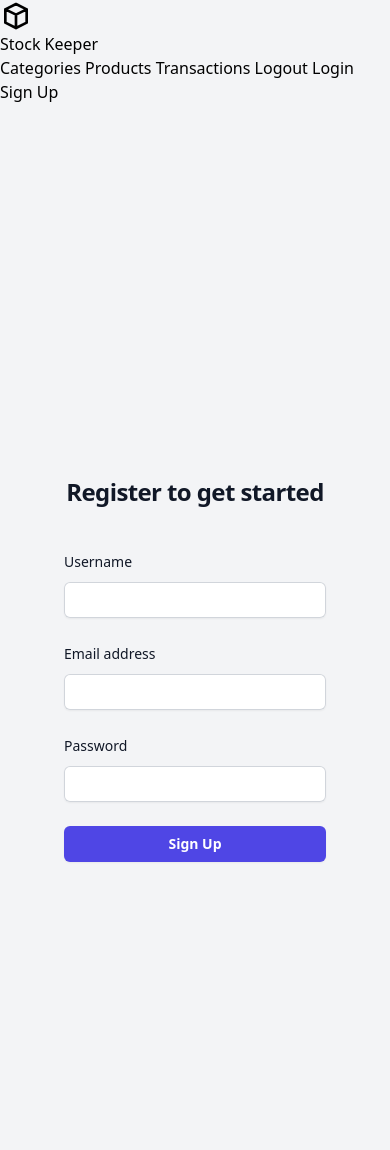
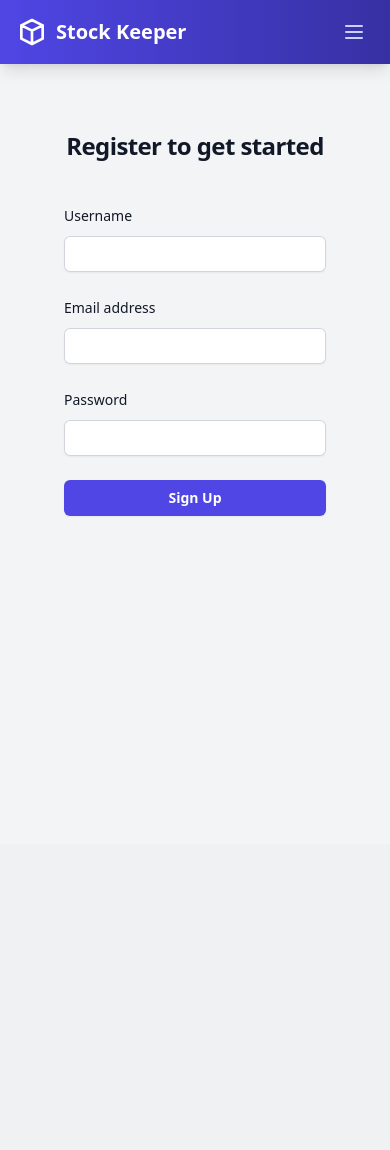
Before and after one commit to ViktorOnyedim/stock_keeper, a Flask app: page /register/ in a window 390 px wide. Shown: the top 1150 px of the page. After the commit the page ends 516 px from the top, so only its background shows below. Run offline with Flask 3, Linux system fonts and the light colour scheme; some libraries are stand-ins or nearby versions.

Commit message:
Worked on mobileMenu functionality

```diff
--- a/app/templates/base.html
+++ b/app/templates/base.html
@@ -23,48 +23,154 @@
       };
     </script>
   </head>
+
   <body class="bg-gray-100 font-sans">
-
-    <nav>
-      <div>
-        <div>
-          <div>
-            <a href="{{url_for('app.index')}}">
-              <svg class="h-8 w-8 mr-2" fill="none" viewBox="0 0 24 24" stroke="currentColor">
-                <path stroke-linecap="round" stroke-linejoin="round" stroke-width="2" d="M20 7l-8-4-8 4m16 0l-8 4m8-4v10l-8 4m0-10L4 7m8 4v10M4 7v10l8 4" />
+    <nav
+      class="bg-gradient-to-r from-indigo-600 to-indigo-800 text-white shadow-lg"
+    >
+      <div class="max-w-7xl mx-auto px-4 sm:px-6 lg:px-8">
+        <div class="flex items-center justify-between h-16">
+          <div class="flex-shrink-0">
+            <a href="{{url_for('app.index')}}" class="flex items-center">
+              <svg
+                class="h-8 w-8 mr-2"
+                fill="none"
+                viewBox="0 0 24 24"
+                stroke="currentColor"
+              >
+                <path
+                  stroke-linecap="round"
+                  stroke-linejoin="round"
+                  stroke-width="2"
+                  d="M20 7l-8-4-8 4m16 0l-8 4m8-4v10l-8 4m0-10L4 7m8 4v10M4 7v10l8 4"
+                />
               </svg>
-              <span>Stock Keeper</span>
+              <span class="text-xl font-bold">Stock Keeper</span>
             </a>
           </div>
+          <div class="hidden md:block">
             <div>
-            <div><a href="{{ url_for('app.get_categories')}}">Categories</a>
-              <a href="{{ url_for('app.get_products')}}">Products</a>
-              <a href="{{ url_for('app.transactions')}}">Transactions</a>
-              <a href="{{ url_for('app.logout')}}">Logout</a>
-              <a href="{{ url_for('app.login')}}">Login</a>
-              <a href="{{ url_for('app.register')}}">Sign Up</a></div>
+              {% if "username" in session %}
+              <a
+                href="{{ url_for('app.get_categories')}}"
+                class="px-3 py-2 rounded-md text-sm font-medium hover:bg-indigo-500 hover:text-white transition duration-300"
+                >Categories</a
+              >
+              <a
+                href="{{ url_for('app.get_products')}}"
+                class="px-3 py-2 rounded-md text-sm font-medium hover:bg-indigo-500 hover:text-white transition duration-300"
+                >Products</a
+              >
+              <a
+                href="{{ url_for('app.transactions')}}"
+                class="px-3 py-2 rounded-md text-sm font-medium hover:bg-indigo-500 hover:text-white transition duration-300"
+                >Transactions</a
+              >
+              <a
+                href="{{ url_for('app.logout')}}"
+                id="logout-btn
+                class="px-3 py-2 rounded-md text-sm font-medium hover:bg-indigo-500 hover:text-white transition duration-300"
+                >Logout</a
+              >
+              {% else %}
+              <a
+                href="{{ url_for('app.login')}}"
+                class="px-3 py-2 rounded-md text-sm font-medium hover:bg-indigo-500 hover:text-white transition duration-300"
+                >Login</a
+              >
+              <a
+                href="{{ url_for('app.register')}}"
+                class="px-3 py-2 rounded-md text-sm font-medium hover:bg-indigo-500 hover:text-white transition duration-300"
+                >Sign Up</a
+              >
+              {% endif %}
             </div>
-          <div>
-            <button>
-              <span></span>
-              <svg></svg>
-              <svg></svg>
+          </div>
+
+          <!-- Button -->
+          <div class="mobile-menu-button md:hidden">
+            <button
+              type="button"
+              class="inline-flex items-center justify-center p-2 rounded-md text-indigo-200 hover:text-white hover:bg-indigo-700 focus:outline-none focus:ring-2 focus:ring-inset focus:ring-white"
+              aria-controls="mobile-menu"
+              aria-expanded="false"
+            >
+              <span class="sr-only">Open main menu</span>
+              <svg
+                class="menu-icon block h-6 w-6"
+                xmlns="http://www.w3.org/2000/svg"
+                fill="none"
+                viewBox="0 0 24 24"
+                stroke="currentColor"
+                aria-hidden="true"
+              >
+                <path
+                  stroke-linecap="round"
+                  stroke-linejoin="round"
+                  stroke-width="2"
+                  d="M4 6h16M4 12h16M4 18h16"
+                />
+              </svg>
+              <svg
+                class="menu-icon hidden h-6 w-6"
+                xmlns="http://www.w3.org/2000/svg"
+                fill="none"
+                viewBox="0 0 24 24"
+                stroke="currentColor"
+                aria-hidden="true"
+              >
+                <path
+                  stroke-linecap="round"
+                  stroke-linejoin="round"
+                  stroke-width="2"
+                  d="M6 18L18 6M6 6l12 12"
+                />
+              </svg>
             </button>
-          </div>
-          <div>
-            <div><a href=""></a><a href=""></a><a href=""></a><a href=""></a><a href=""></a><a href=""></a></div>
           </div>
         </div>
       </div>
+
+      <!-- Mobile menu -->
+      <div class="hidden" id="mobile-menu">
+        <div class="px-2 pt-2 pb-3 space-y-1 sm:px-3">
+          {% if "username" in session %}
+          <a
+            href="{{ url_for('app.get_categories')}}"
+            class="block px-3 py-2 rounded-md text-base font-medium hover:bg-indigo-500 hover:text-white transition duration-300"
+            >Categories</a
+          >
+          <a
+            href="{{ url_for('app.get_products')}}"
+            class="block px-3 py-2 rounded-md text-base font-medium hover:bg-indigo-500 hover:text-white transition duration-300"
+            >Products</a
+          >
+          <a
+            href="{{ url_for('app.transactions')}}"
+            class="block px-3 py-2 rounded-md text-base font-medium hover:bg-indigo-500 hover:text-white transition duration-300"
+            >Transactions</a
+          >
+          <a
+            href="{{ url_for('app.logout')}}"
+            id="logout-btn"
+            class="block px-3 py-2 rounded-md text-base font-medium hover:bg-indigo-500 hover:text-white transition duration-300"
+            >Logout</a
+          >
+          {% else %}
+          <a
+            href="{{ url_for('app.login')}}"
+            class="block px-3 py-2 rounded-md text-base font-medium hover:bg-indigo-500 hover:text-white transition duration-300"
+            >Login</a
+          >
+          <a
+            href="{{ url_for('app.register')}}"
+            class="block px-3 py-2 rounded-md text-base font-medium hover:bg-indigo-500 hover:text-white transition duration-300"
+            >Sign Up</a
+          >
+          {% endif %}
+        </div>
+      </div>
     </nav>
-
-
-
-
-
-
-
-
 
     <!-- <nav
       class="bg-indigo-600 text-white shadow-lg px-10 py-3 flex justify-between"
@@ -110,22 +216,49 @@
     </nav> -->
     <!-- <section class="justify-center items-center flex h-[90vh]"> -->
     <section class="min-h-[90vh] px-10 py-4">
-      {% with message = get_flashed_messages(with_categories=true) %}
-        {% if messages %}
-          {% for category, message in messages %}
+      {% with message = get_flashed_messages(with_categories=true) %} {% if
+      messages %} {% for category, message in messages %}
       <div
         class="mb-4 p-4 rounded-lg {% if category == 'error' %}bg-red-100 text-red-700{% else %}bg-green-100 text-green-700{% endif %}"
       >
         {{ message }}
       </div>
-          {% endfor %}
-        {% endif %}
-      {% endwith %}
+      {% endfor %} {% endif %} {% endwith %}
 
       <div>{% block content %} {% endblock %}</div>
     </section>
 
     <script>
+      document.addEventListener("DOMContentLoaded", () => {
+        const mobileMenuButton = document.querySelector(
+          '[aria-controls="mobile-menu"]'
+        );
+        const mobileMenu = document.getElementById("mobile-menu");
+        const menuIcons = document.querySelectorAll('.menu-icon');
+
+        if (mobileMenuButton && mobileMenu && menuIcons.length === 2) {
+          mobileMenuButton.addEventListener('click', (event) => {
+            const button = event.currentTarget;
+            const expanded = button.getAttribute('aria-expanded') === 'true' || false;
+
+            button.setAttribute('aria-expanded', !expanded);
+            mobileMenu.classList.toggle('hidden');
+
+            menuIcons.forEach(icon => icon.classList.toggle('hidden'));
+          });
+        }
+
+
+        // mobileMenuButton.addEventListener("click", () => {
+        //   const expanded =
+        //     this.getAttribute("aria-expanded") === "true" || false;
+        //   this.setAttribute("aria-expanded", !expanded);
+        //   mobileMenu.classList.toggle("hidden");
+        //   this.querySelector(".block").classList.toggle("hidden");
+        //   this.querySelector(".hidden").classList.toggle("hidden");
+        // });
+      });
+
       logout_btn = document.getElementById("logout-btn");
       logout_btn.addEventListener("click", (e) => {
         e.preventDefault();
@@ -148,7 +281,6 @@
           }
         });
       }
-
     </script>
   </body>
 </html>
```
Lines whose indentation alone changed are shown as unchanged.
